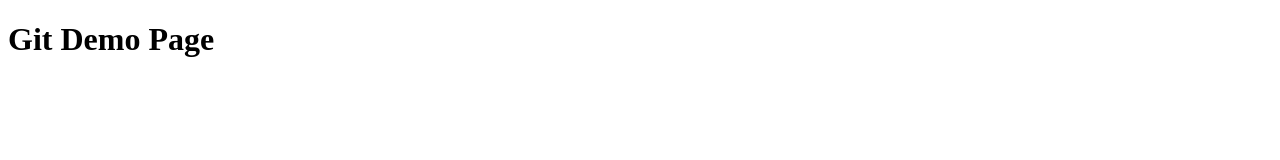
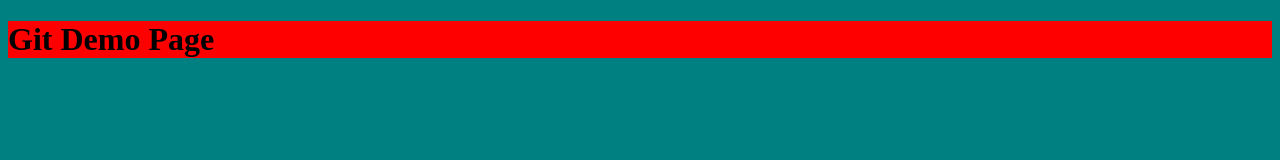
Before and after one commit to Manaraali/gitVideo, a plain HTML site: page index.html in a window 1280 px wide. Drawn offline with Linux system fonts and the light colour scheme.

Commit message:
changed background color

```diff
--- a/index.html
+++ b/index.html
@@ -4,6 +4,7 @@
     <meta charset="UTF-8" />
     <meta http-equiv="X-UA-Compatible" content="IE=edge" />
     <meta name="viewport" content="width=device-width, initial-scale=1.0" />
+    <link rel="stylesheet" href="./style.css" />
     <title>Document</title>
   </head>
   <body>
--- a/style.css
+++ b/style.css
@@ -1,3 +1,7 @@
 body {
-  background-color: #ccc;
+  background-color: teal;
 }
+
+h1 {
+  background-color: red;
+}
```
